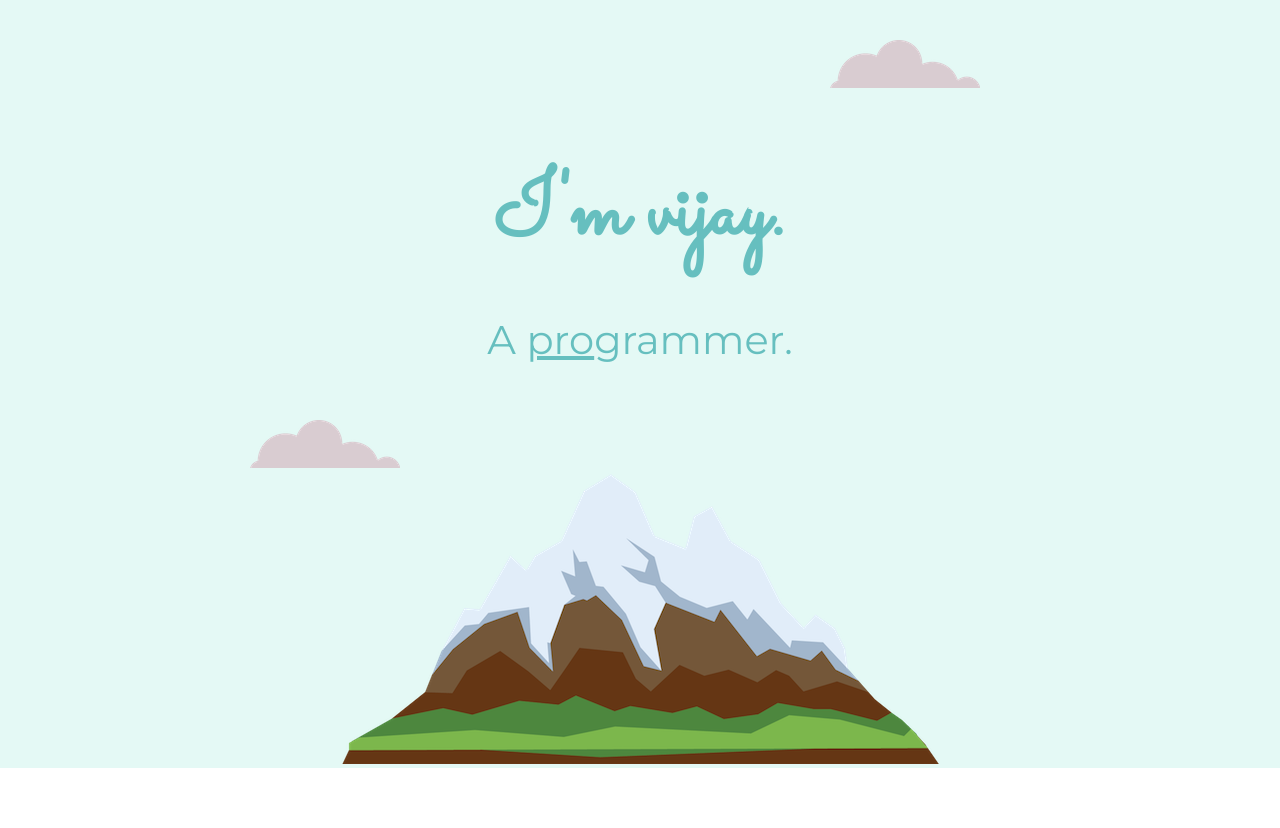
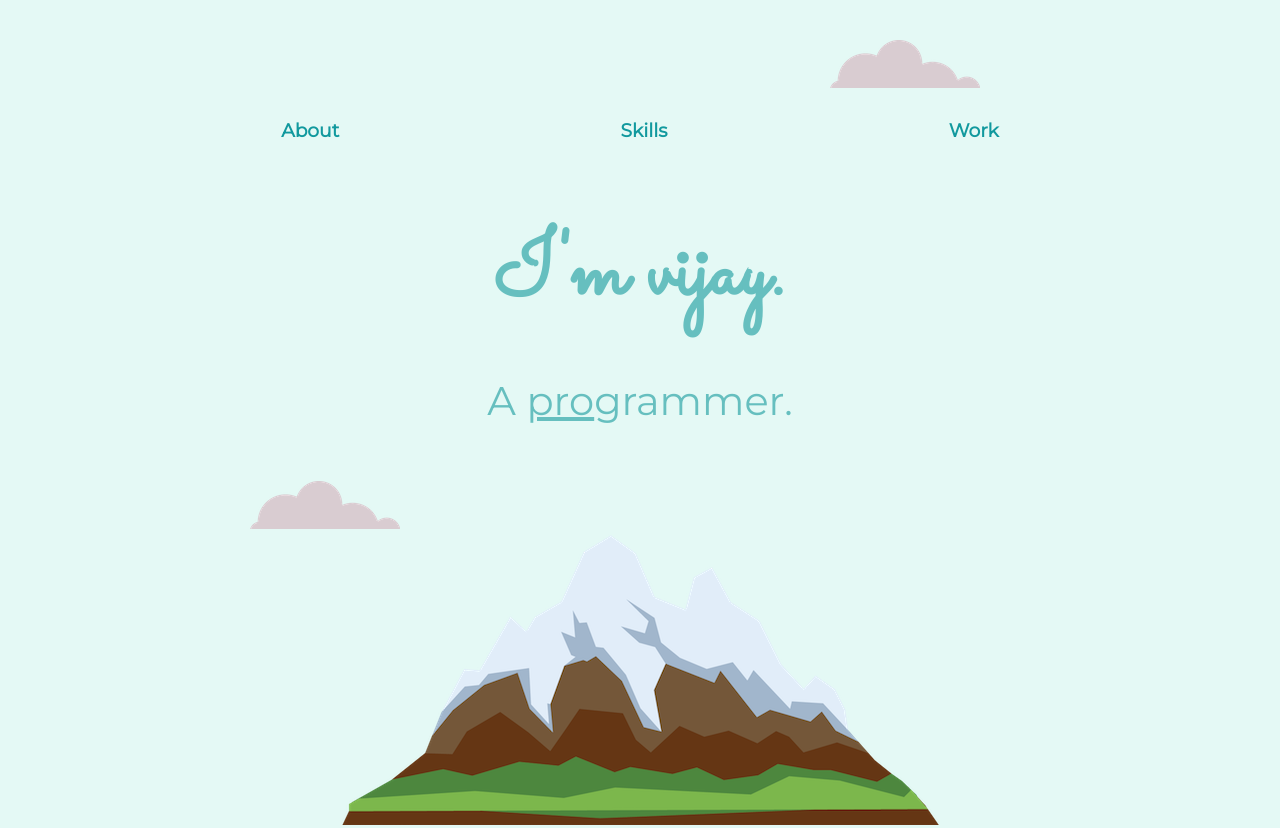
Before and after one commit to VijayChamantha/VijayChamantha.github.io, a plain HTML site: page index.html in a window 1280 px wide. Shown: the top 828 px of the page. Drawn offline with Linux system fonts and the light colour scheme.

Commit message:
add nav items

```diff
--- a/css/styles.css
+++ b/css/styles.css
@@ -149,3 +149,16 @@ a:hover {
   padding: 10px 10px 10px 10px;
   border: 5px solid black;
 }
+
+.navbar{
+  display: flex;
+  justify-content: space-evenly;
+
+
+
+}
+.navbar> h3{
+  text-align: center;
+
+
+}
--- a/index.html
+++ b/index.html
@@ -11,6 +11,11 @@
 
 <body>
   <div class="top-container">
+    <div class="navbar">
+      <h3>About</h3>
+      <h3>Skills</h3>
+      <h3>Work</h3>
+    </div>
     <img class="top-cloud" src="images/cloud.png" alt="cloud">
     <div class="title-text">
       <h1>I'm vijay.</h1>
```
